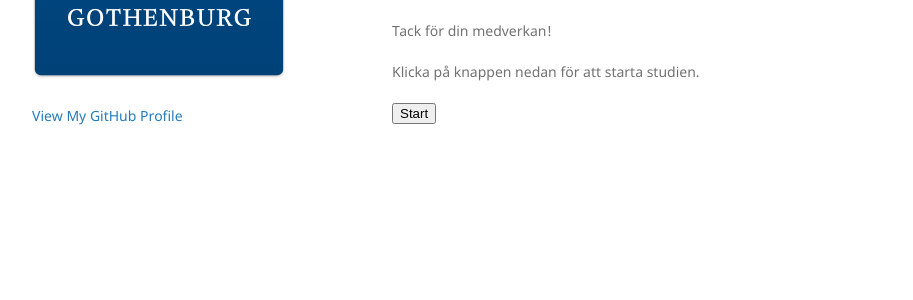
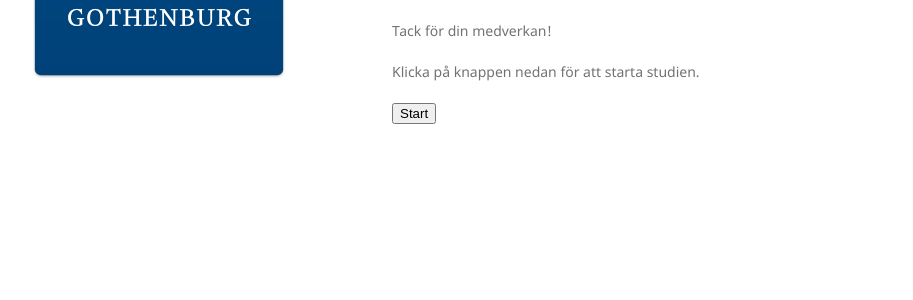
Before and after one commit to gucog/gucog.github.io, a Jekyll site: the page built from index.html, in a window 1280 px wide. Shown: the part 287-587 px from the top of the page, without its empty margins (178-1091 px from the left). Built offline with Jekyll 4.4.1, drawn with Linux system fonts in a browser that asks for light colours; the repository's description, which GitHub fills in, is left out; part of the change alters nothing that is shown.

```diff
--- a/_layouts/default.html
+++ b/_layouts/default.html
@@ -27,7 +27,7 @@
         {% endif %}
 
         {% if site.github.is_user_page %}
-        <p class="view"><a href="{{ site.github.owner_url }}">View My GitHub Profile</a></p>
+        <!--p class="view"><a href="{{ site.github.owner_url }}">View My GitHub Profile</a></p-->
         {% endif %}
 
         {% if site.show_downloads %}
--- a/index.html
+++ b/index.html
@@ -5,9 +5,11 @@ layout: default
 <script type="text/javascript">
 function randomUrl(){
     var myrandom=Math.round(Math.random()*3)
-    var link1="https://forms.gle/Y9y9dUStPLeXUN68A"
-    var link2=" https://forms.gle/KyPbAZhr3Fiasqxy5"
-    var link3="https://forms.gle/GcNSoMNjy3gVtmPL7"
+    var link1="http://bit.ly/2Dfmfg0"
+    var link2="http://bit.ly/2Xi5WX6"
+    var link3="http://bit.ly/2UnfVIQ"
+
+
     if (myrandom <= 1)
         window.location=link1
     else if (myrandom==2)
```
Also changed, not shown: readme.md, 1 other file.
